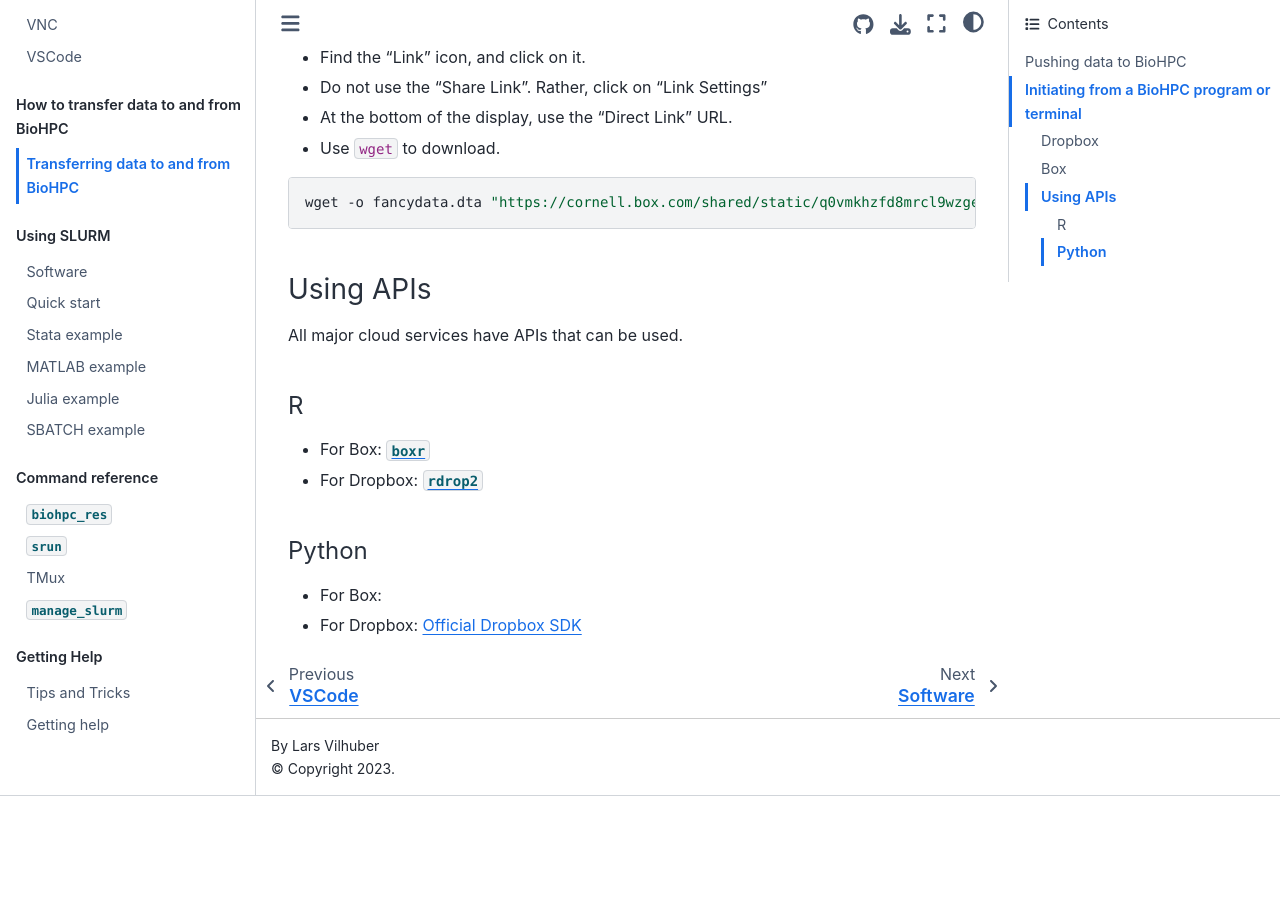
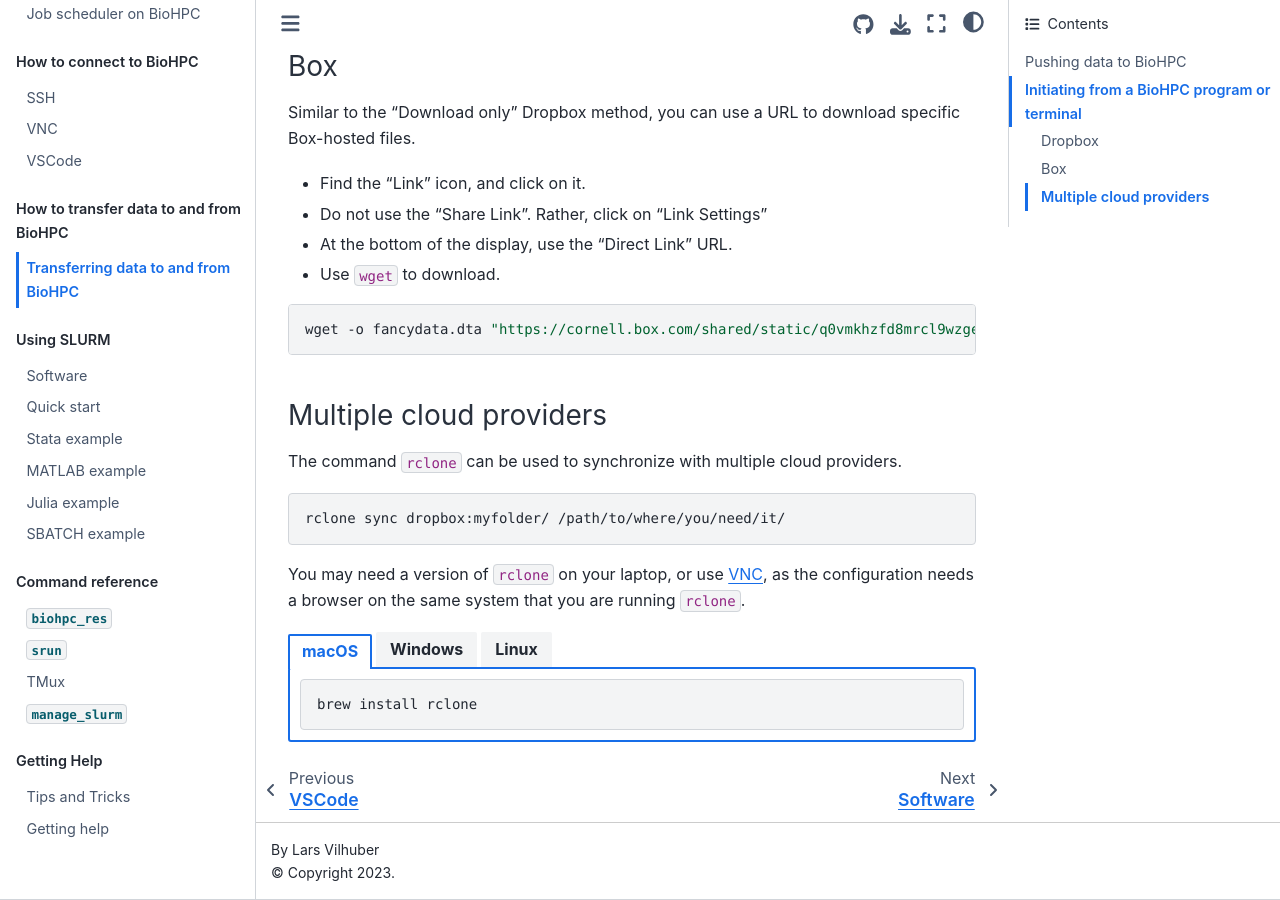
Before and after one commit to labordynamicsinstitute/ecco-notes, a Jupyter Book: the page built from docs/transfer.md, in a window 1280 px wide and 900 px high, scrolled down 1907 px. Built offline with Jupyter Book 1.0.4 settings and Sphinx 7.4.7 and the Sphinx Book theme 1.1.4, drawn with Linux system fonts in a browser that asks for light colours; before the commit the page ends 2703 px from its top, so only the background shows below that; some of the changed text lies outside the part shown.

Commit message:
Adding additional info for transfer methods

````diff
--- a/docs/transfer.md
+++ b/docs/transfer.md
@@ -25,7 +25,38 @@
 
 #### Rsync
 
-Install rsync and sync back and forth, preferably over SSH (bidirectional)
+Install `rsync` and sync back and forth, preferably over SSH (bidirectional)
+
+
+:::::{tab-set}
+
+::::{tab-item} macOS
+
+```bash
+brew install rsync
+```
+
+::::
+
+::::{tab-item} Windows
+
+Installing `rsync` on Windows is not easy; most suggestions involve using the Windows Subsystem for Linux (WSL) and installing it there.
+
+::::
+
+::::{tab-item} Linux
+
+To install, use your package manager:
+
+- Ubuntu: `apt-get install rsync`
+- Fedora: `dnf install rsync`
+- CentOS: `yum install rsync`
+- openSUSE: `zypper install rsync`
+
+::::
+
+:::::
+
 
 ```bash
 rsync -auvz /my/laptop/path/ netid@cbsulogin.biohpc.cornell.edu:/path/to/where/you/need/it/
@@ -64,6 +95,46 @@
 wget -o fancydata.dta "https://cornell.box.com/shared/static/q0vmkhzfd8mrcl9wzgeub5x74a8yoh8u.dta"
 ```
 
+### Multiple cloud providers
+
+The command `rclone` can be used to synchronize with multiple cloud providers.
+
+```bash
+rclone sync dropbox:myfolder/ /path/to/where/you/need/it/
+```
+
+You may need a version of `rclone` on your laptop, or use [VNC](vnc), as the configuration needs a browser on the same system that you are running `rclone`.
+
+
+:::::{tab-set}
+
+::::{tab-item} macOS
+
+```bash
+brew install rclone
+```
+
+::::
+
+::::{tab-item} Windows
+
+```bash
+winget install --id=Rclone.Rclone  -e
+```
+
+::::
+
+::::{tab-item} Linux
+
+To install, use your package manager:
+
+- Ubuntu: `apt-get install rsync`
+- Fedora: `dnf install rsync`
+- CentOS: `yum install rsync`
+- openSUSE: `zypper install rsync`
+
+::::
+
 ### Using APIs
 
 All major cloud services have APIs that can be used.
````
